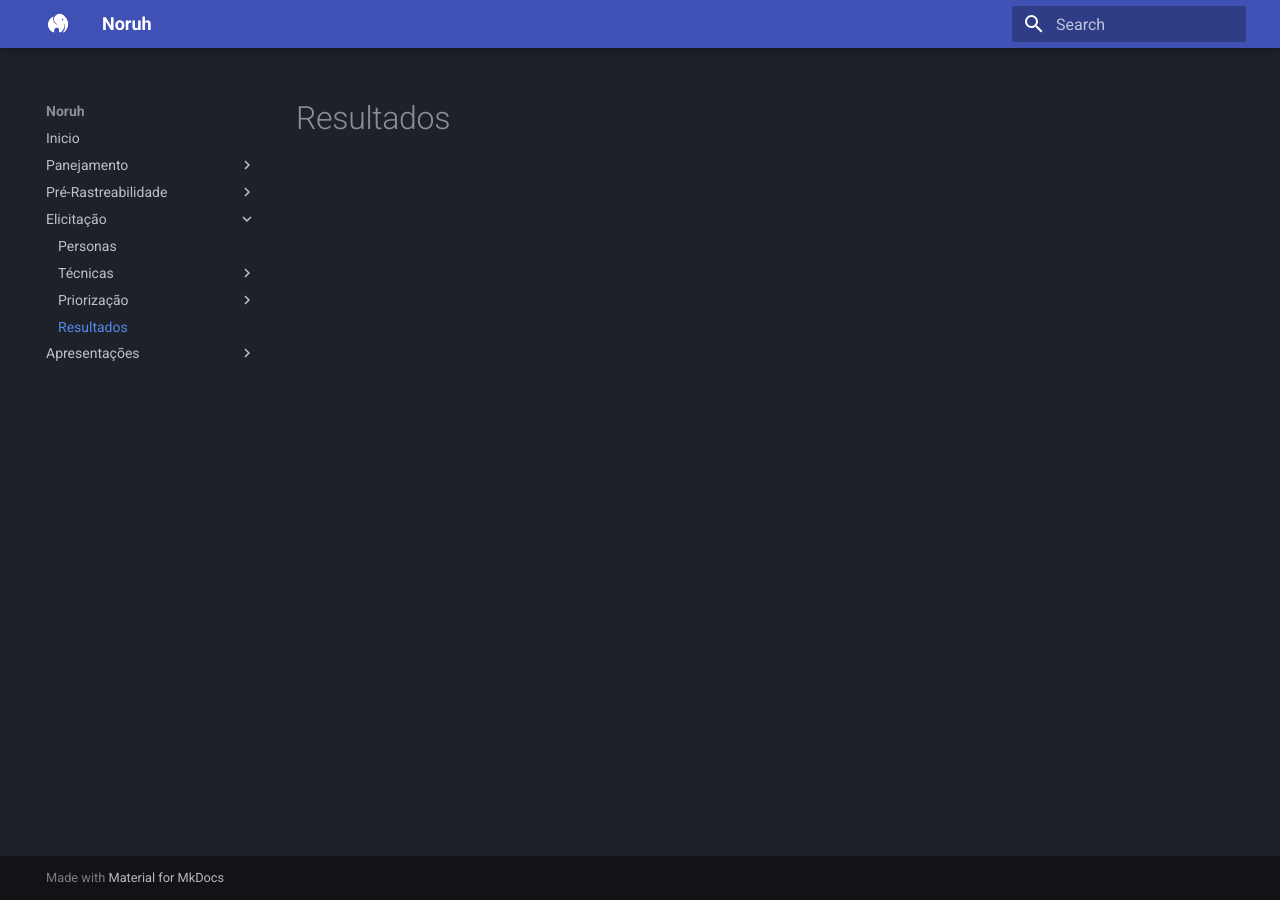
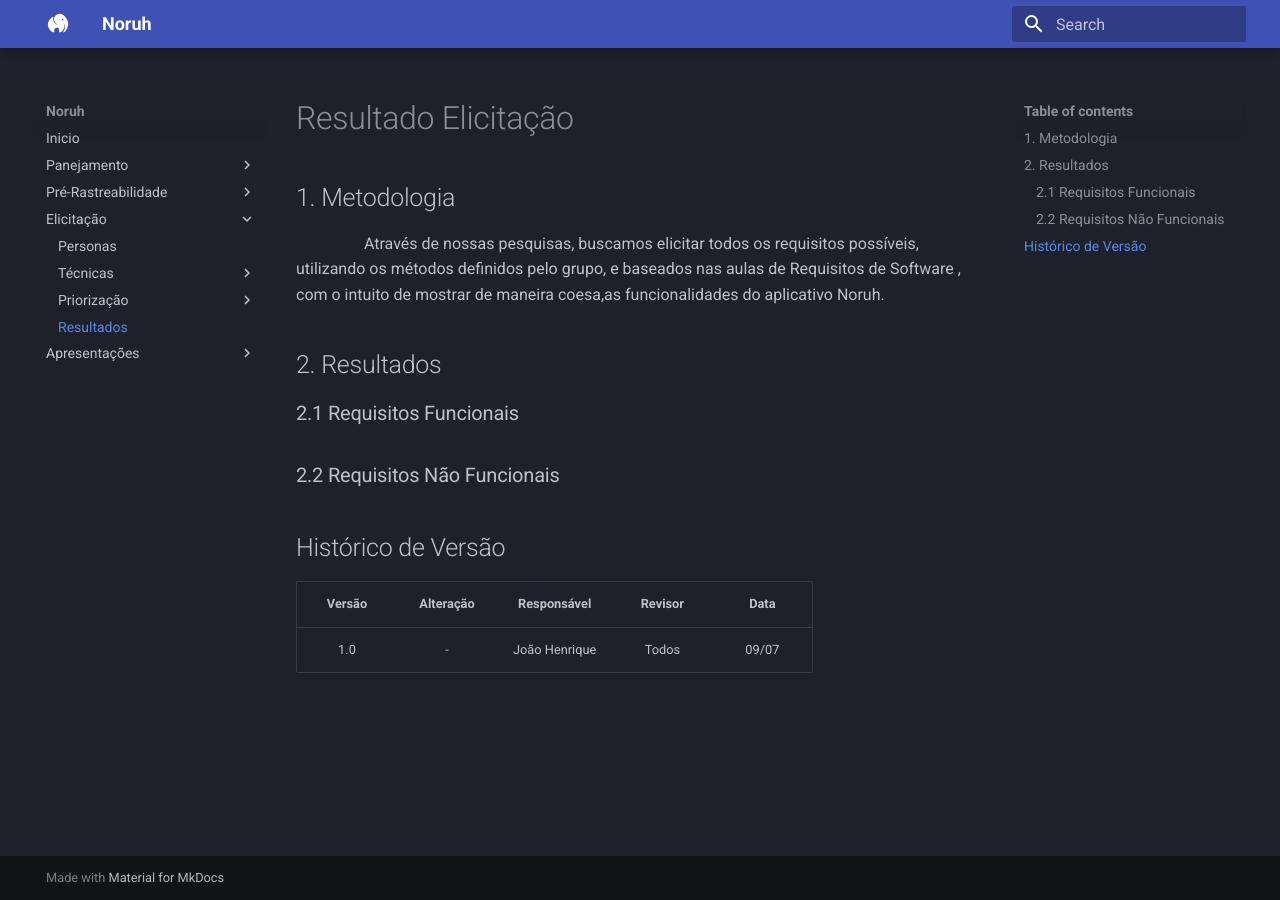
Before and after one commit to Thiab394/2022.1-Noruh, an MkDocs documentation site: the page built from docs/elicitacao/resultados.md, in a window 1280 px wide. Built offline with MkDocs 1.6.1 and Material for MkDocs 9.7.7, drawn with Linux system fonts in a browser that asks for light colours.

Commit message:
Começando o layout dos resultados da elicitação

```diff
--- a/docs/elicitacao/resultados.md
+++ b/docs/elicitacao/resultados.md
@@ -1 +1,17 @@
-# Resultados
+# Resultado Elicitação
+
+## 1. Metodologia
+
+&emsp;&emsp;   Através de nossas pesquisas, buscamos elicitar todos os requisitos possíveis, utilizando os métodos definidos pelo grupo, e baseados nas aulas de Requisitos de Software , com o intuito de mostrar de maneira coesa,as funcionalidades do aplicativo Noruh.
+
+## 2. Resultados
+
+### 2.1 Requisitos Funcionais
+
+### 2.2 Requisitos Não Funcionais
+
+## Histórico de Versão
+
+| Versão |                Alteração               | Responsável |         Revisor        |  Data |
+|:------:|:--------------------------------------:|:-----------:|:----------------------:|:-----:|
+|   1.0  |                    -                   |    João Henrique  | Todos | 09/07 |
```
